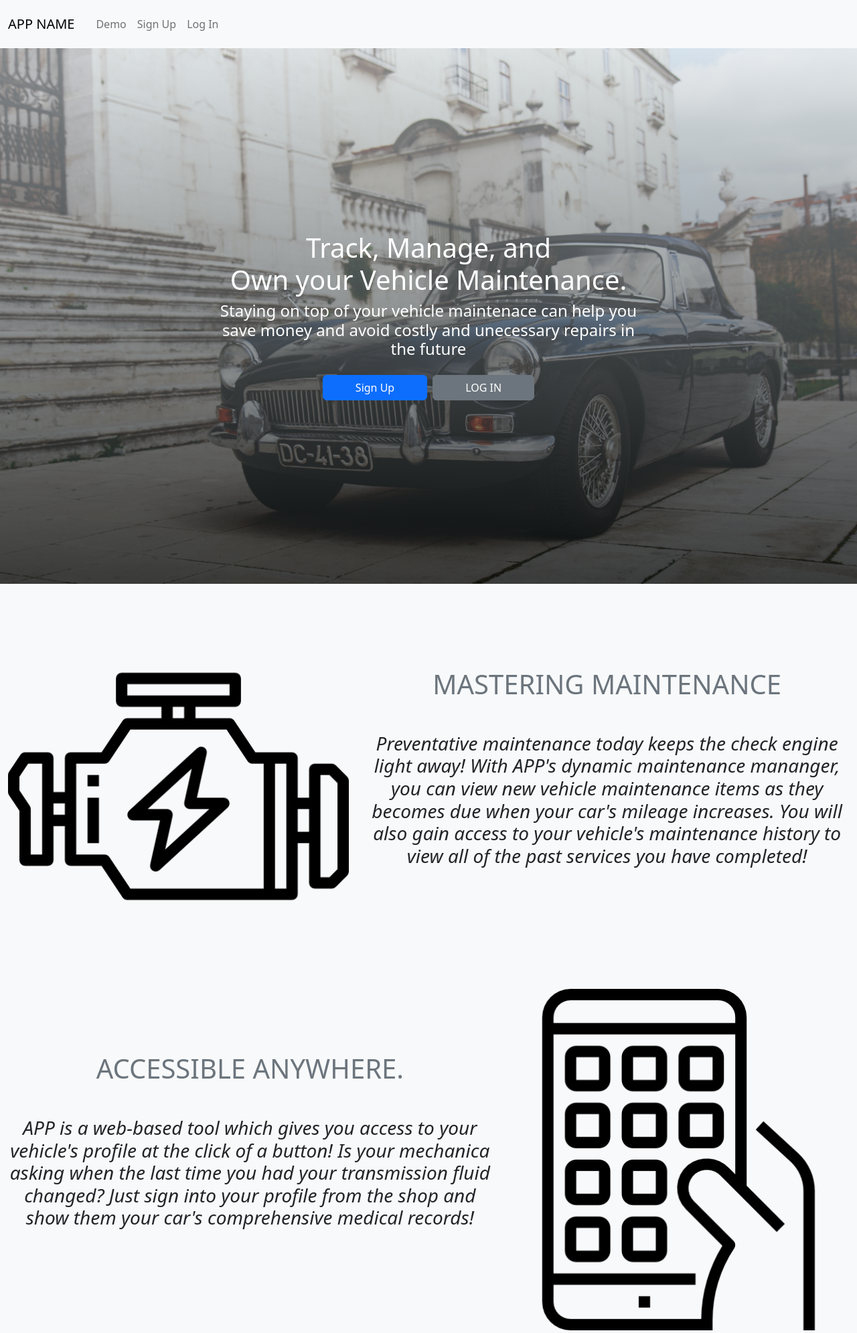
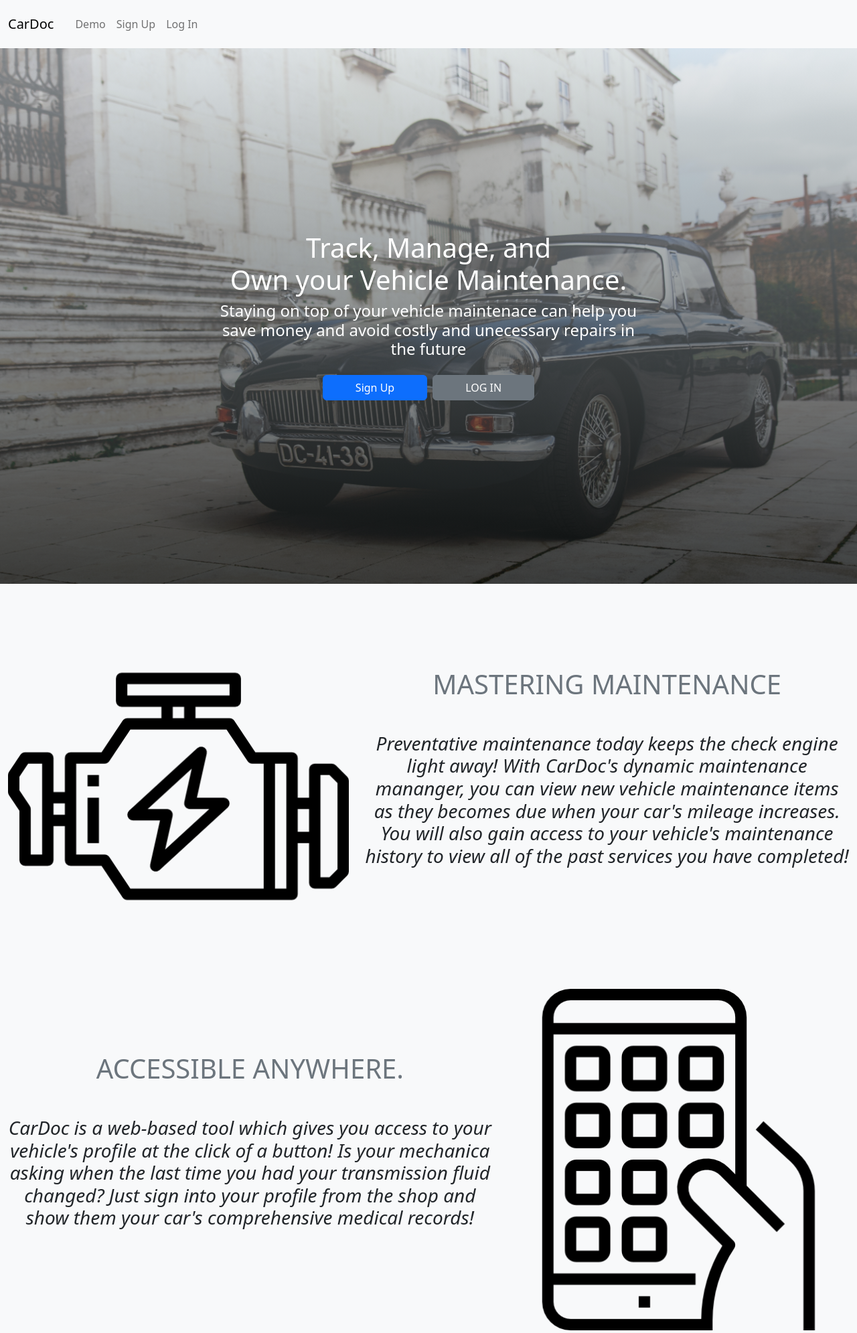
Before and after one commit to Burning-Maps-Fall-2022-Beaverhacks/Vehicle-Maintenance-Manager, a Flask app: page / in a window 1280 px wide. Shown: the top 1991 px of the page at 67% size. Run offline with Flask 2, Linux system fonts and the light colour scheme.

Commit message:
Added App name: CarDoc
Added App name: CarDoc

```diff
--- a/maintenance_app/templates/index.html
+++ b/maintenance_app/templates/index.html
@@ -18,7 +18,7 @@
     <header>
       <nav class="navbar navbar-secondary navbar-expand-lg bg-light">
         <div class="container-fluid">
-          <a href="index.html" class="navbar-brand navbar-links">APP NAME</a>
+          <a href="index.html" class="navbar-brand navbar-links">CarDoc</a>
           <button
             class="navbar-toggler"
             type="button"
@@ -89,7 +89,7 @@
                 <h2 class="fs-1 text-secondary mb-5">MASTERING MAINTENANCE</h2>
                 <h3 class="fs-3 fw-light fst-italic">
                   Preventative maintenance today keeps the check engine light
-                  away! With APP's dynamic maintenance mananger, you can view
+                  away! With CarDoc's dynamic maintenance mananger, you can view
                   new vehicle maintenance items as they becomes due when your
                   car's mileage increases. You will also gain access to your
                   vehicle's maintenance history to view all of the past services
@@ -107,7 +107,7 @@
               <div>
                 <h2 class="fs-1 text-secondary mb-5">ACCESSIBLE ANYWHERE.</h2>
                 <h3 class="fs-3 fw-light fst-italic">
-                  APP is a web-based tool which gives you access to your
+                  CarDoc is a web-based tool which gives you access to your
                   vehicle's profile at the click of a button! Is your mechanica
                   asking when the last time you had your transmission fluid
                   changed? Just sign into your profile from the shop and show
@@ -140,8 +140,8 @@
                 <h2 class="fs-1 text-secondary mb-5">WRANGLING RECALLS</h2>
                 <h3 class="fs-3 fw-light fst-italic">
                   Keeping track of important factory reacalls can be a hassle!
-                  Thankfully, APP can do all of this for you! Once you create
-                  your vehicle profile, APP will automatically display any
+                  Thankfully, CarDoc can do all of this for you! Once you create
+                  your vehicle profile, CarDoc will automatically display any
                   outstanding reacalls for that vehicle so you can quickly see a
                   description, corrective action, and consequence of each
                   recall.
```
